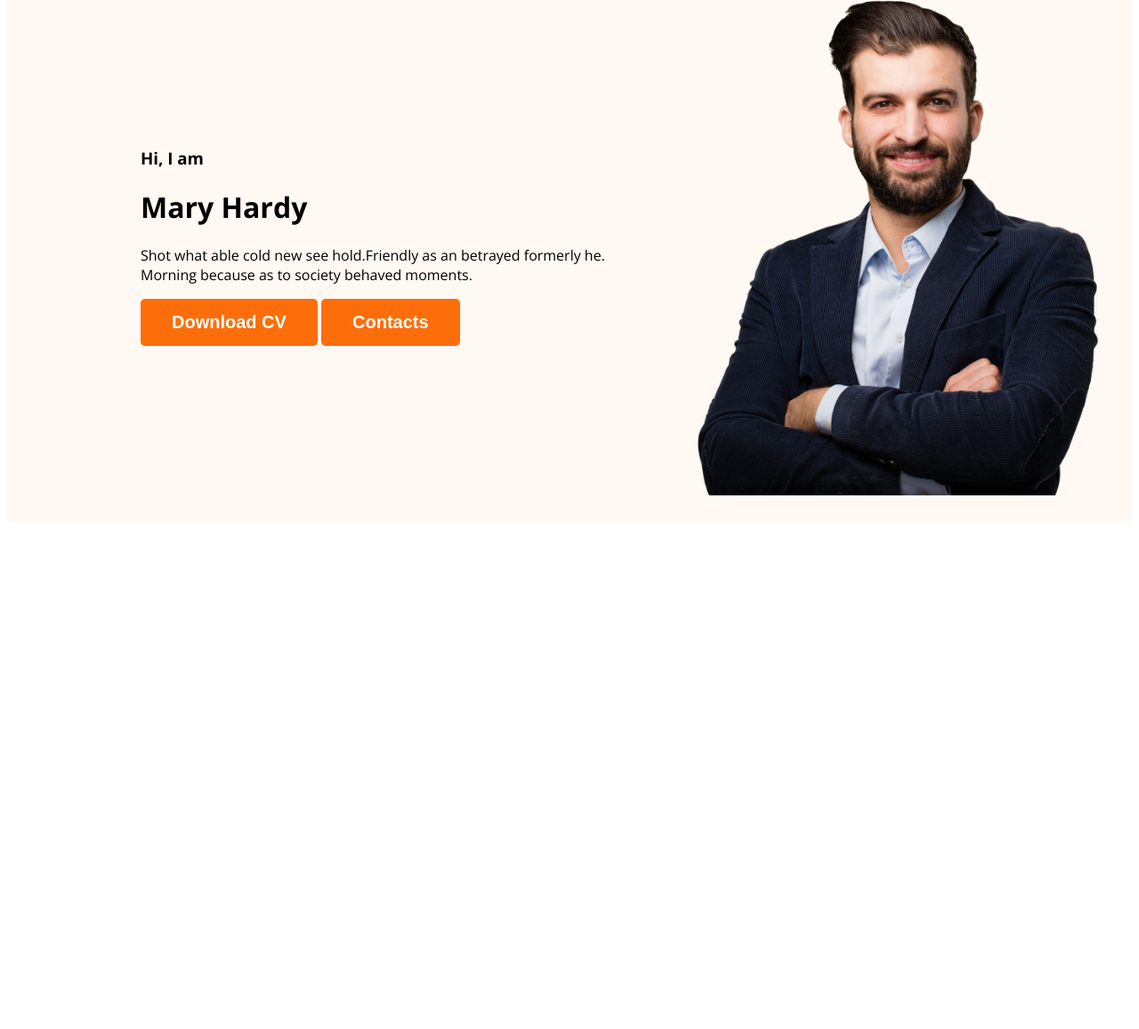
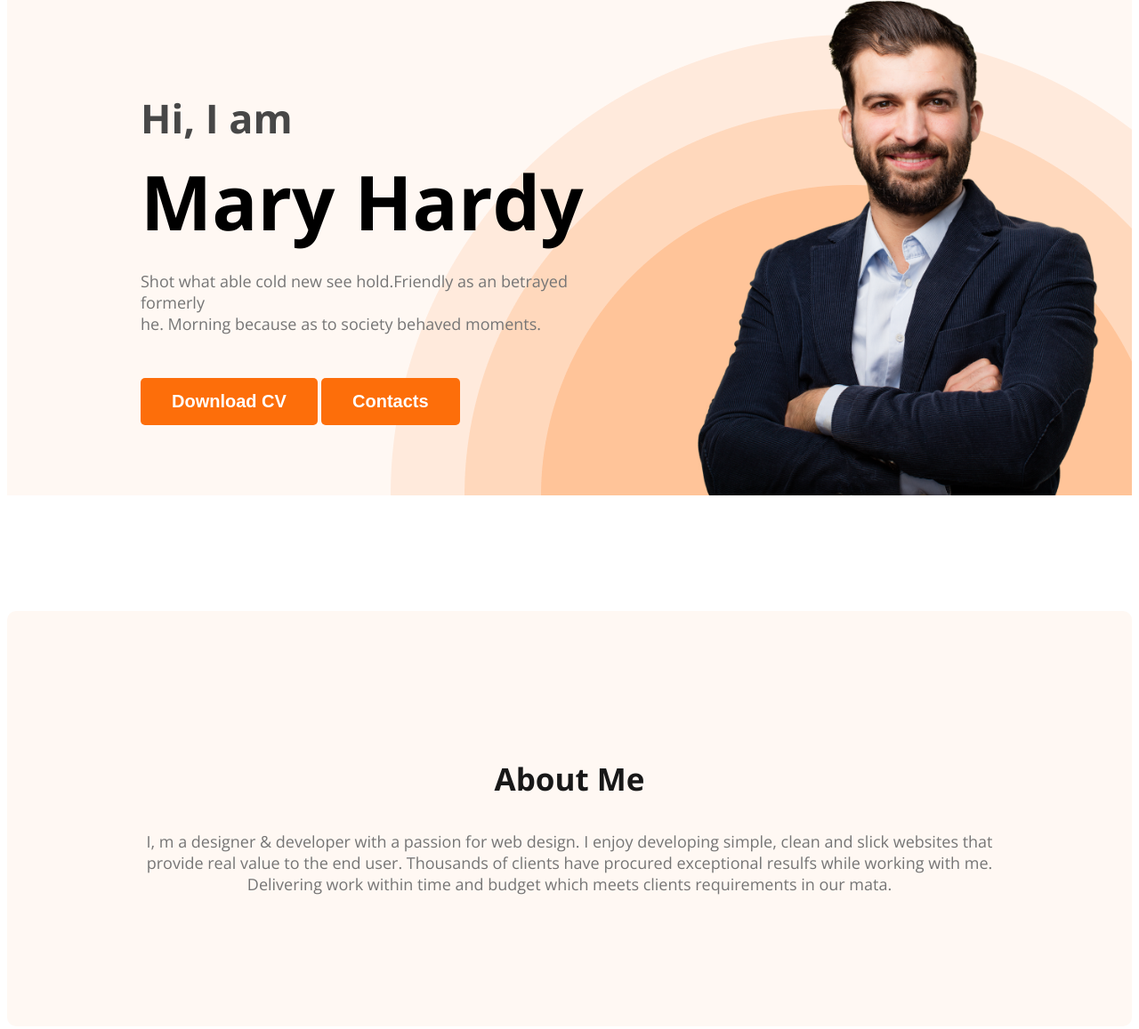
Before and after one commit to shrabonti09/web-developer-repo, a plain HTML site: page index.html in a window 1280 px wide. Shown: the part 211-1368 px from the top of the page at 89% size. Before the commit the page ends 806 px from the top, so only its background shows below. Drawn offline with nearby package versions, Linux system fonts and the light colour scheme.

Commit message:
about section created

```diff
--- a/index.html
+++ b/index.html
@@ -25,16 +25,20 @@
             <div class="banner-content">
                 <h3 class="banner-greeting">Hi, I  am</h3>
                 <h1 class="banner-title">Mary Hardy</h1>
-                <p>Shot what able cold new see hold.Friendly as an betrayed formerly he. Morning because as to society behaved moments.</p>
-                <button class="button-primary">Download CV</button>
-                <button class="button-primary">Contacts</button>
+                <p class="banner-description">Shot what able cold new see hold.Friendly as an betrayed formerly <br> he. Morning because as to society behaved moments.</p>
+                <button class="button-primary" class="banner-button">Download CV</button>
+                <button class="button-primary" class="banner-button">Contacts</button>
             </div>
             <img class="profile-picture" src="images/hardy.png" alt="">
         </div>
 
 
     </header>
-    <main>
+<main>
+    <section class="about">
+        <h3 class="section-title">About Me</h3>
+        <p class="section-description">I, m a designer & developer with a passion for web design. I enjoy developing simple, clean and slick websites that provide real value to the end user. Thousands of clients have procured exceptional resulfs while working with me. Delivering work within time and budget which meets clients requirements in our mata.</p>
+    </section>
 
     </main>
     <footer>
--- a/styles/portfolio.css
+++ b/styles/portfolio.css
@@ -8,18 +8,56 @@ nav {
 
 
 }
-.header{
+
+.header {
     background-color: #FFF8F3;
-    ;
+    background-image: url(../images/header_bg.png);
+    background-repeat: no-repeat;
+    background-position: bottom right;
+
 }
-.banner{
-    padding: 30px 30px 30px 150px;
+
+.banner {
+    padding: 30px 30px 0px 150px;
     display: flex;
     align-items: center;
+    justify-content: space-between;
 }
-.banner .profile-picture{
+
+.banner-content {
+    max-width: 500px;
+}
+
+.banner .profile-picture {
     width: 500px;
 }
+
+.banner-greeting {
+    font-size: 45px;
+    color: #474747;
+    margin-bottom: 0px;
+}
+
+.banner-title {
+    font-size: 85px;
+    font-weight: 700;
+    margin-top: 5px;
+    margin-bottom: 20px;
+
+
+}
+
+.banner-description {
+    margin-top: 0px;
+    margin-bottom: 49px;
+    color: #757575;
+    font-size: 18px;
+}
+
+.banner-button {
+    margin-top: 0px;
+}
+
 /* common shared styles */
 body {
     font-family: 'Open Sans', sans-serif;
@@ -66,3 +104,29 @@ nav a {
     text-decoration: none;
     color: #474747;
 }
+
+/* main section styles */
+
+/* about section styles */
+.about {
+    padding: 130px;
+    border-radius: 10px;
+    background: #FFF8F3;
+    margin: 130px 0px;
+}
+
+.section-title {
+    color: #181818;
+    text-align: center;
+    font-size: 35px;
+    font-weight: 700;
+
+}
+
+.section-description {
+    color: #757575;
+    text-align: center;
+    font-size: 18px;
+
+
+}
```
